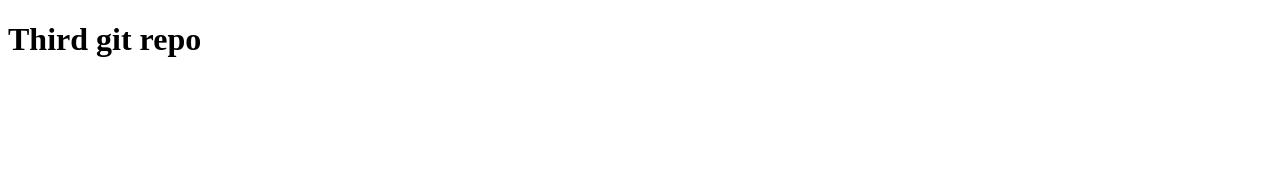
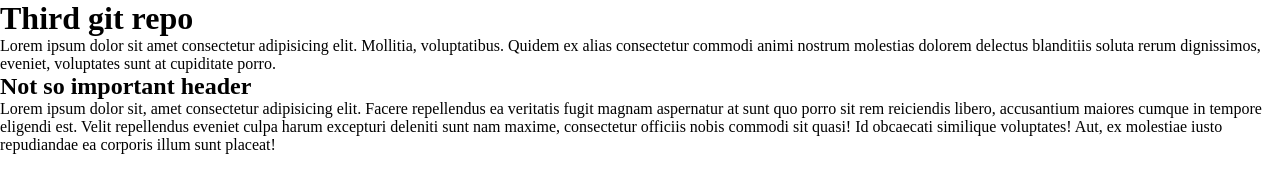
Before and after one commit to Negodyaj/git-repo-three, a plain HTML site: page index.html in a window 1280 px wide. Drawn offline with Linux system fonts and the light colour scheme.

Commit message:
css was added, content was added

```diff
--- a/index.html
+++ b/index.html
@@ -5,8 +5,15 @@
     <meta http-equiv="X-UA-Compatible" content="IE=edge">
     <meta name="viewport" content="width=device-width, initial-scale=1.0">
     <title>Document</title>
+    <link rel="stylesheet" href="./main.css">
 </head>
 <body>
     <h1>Third git repo</h1>
+    <div>Lorem ipsum dolor sit amet consectetur adipisicing elit. Mollitia, voluptatibus. Quidem ex alias consectetur commodi animi nostrum molestias dolorem delectus blanditiis soluta rerum dignissimos, eveniet, voluptates sunt at cupiditate porro.</div>
+    <h2>Not so important header</h2>
+    <p>
+        Lorem ipsum dolor sit, amet consectetur adipisicing elit. Facere repellendus ea veritatis fugit magnam aspernatur at sunt quo porro sit rem reiciendis libero, accusantium maiores cumque in tempore eligendi est.
+        Velit repellendus eveniet culpa harum excepturi deleniti sunt nam maxime, consectetur officiis nobis commodi sit quasi! Id obcaecati similique voluptates! Aut, ex molestiae iusto repudiandae ea corporis illum sunt placeat!
+    </p>
 </body>
 </html>
--- /dev/null
+++ b/main.css
@@ -0,0 +1,5 @@
+* {
+    box-sizing: border-box;
+    margin: 0;
+    padding: 0;
+}
```
